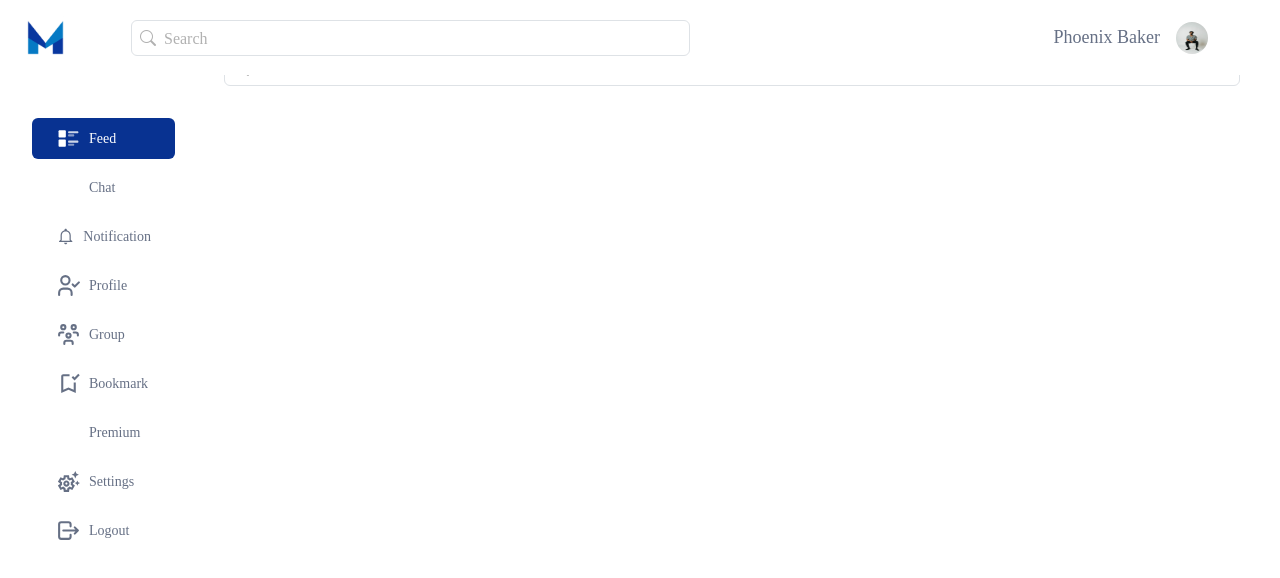
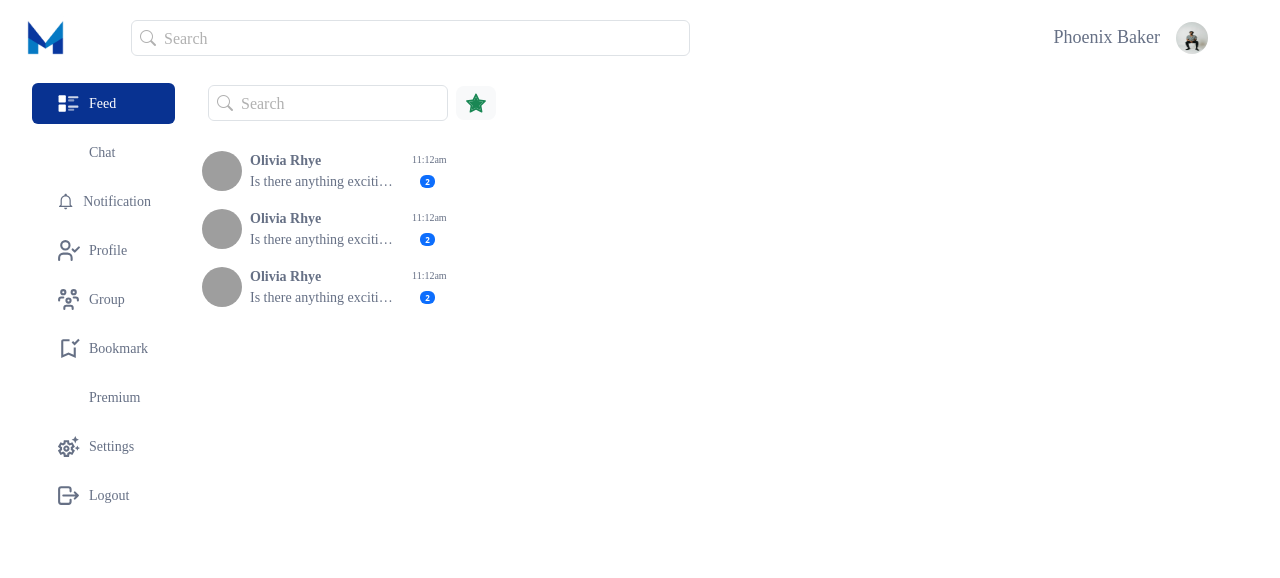
Before and after one commit to Izzy4999/Medly, a React (Vite) app: page / in a window 1280 px wide. Shown: the top 578 px of the page. Built offline with nearby package versions, Linux system fonts and the light colour scheme; grey boxes are pictures that could not be loaded; some icons are missing.

Commit message:
done chat list already about to start working on loaded chat

```diff
--- a/src/pages/homePage/HomePage.tsx
+++ b/src/pages/homePage/HomePage.tsx
@@ -169,19 +169,70 @@ const HomePage = () => {
         </div>
       </section>
       <section className="sidebar">
-        <div style={{ width: "159px", marginTop: "60px" }} className="fixed">
+        <div style={{ width: "159px", marginTop: "75px" }} className="fixed-top ms-4">
           <SideBar />
         </div>
       </section>
       <section>
-        <div style={{ marginLeft: "200px", marginTop: "50px" }}>
-          <div className="d-flex align-items.center">
-            <AppInput
-              name={"search"}
-              iconleft="bi bi-search"
-              placeholder="Search"
-            />
-            <AiTwotoneStar />
+        <div style={{ marginLeft: "170px" }}>
+            <div
+              className="d-flex align-items-center fixed-top ms-2"
+              style={{ width: "288px", left: "200px", top: "85px" }}
+            >
+              <AppInput
+                name={"search"}
+                iconleft="bi bi-search"
+                placeholder="Search"
+              />
+              <div className="px-2 py-1 bg-light rounded-3 ms-2 ">
+                <AiTwotoneStar className="text-success fs-4" />
+              </div>
+            </div>
+          <div style={{marginTop:"150px"}}>
+            <div className="scroll ms-2" style={{width:"346px"}}>
+              <div className="d-flex align-items-center mb-3">
+                <img src={prof} style={{ width:"40px", height:"40px"}} className="rounded-circle me-2" />
+                <div className="me-3" style={{width:"146px"}}>
+                  <p className="bold">Olivia Rhye</p>
+                  <p className="text-truncate">
+                    Is there anything exciting happening in your life that you'd
+                    like to share?
+                  </p>
+                </div>
+                <div>
+                  <p className="m-0" style={{fontSize:"10px"}}>11:12am</p>
+                  <span className="badge bg-primary m-0 ms-2" style={{fontSize:"8px"}}>2</span>
+                </div>
+              </div>
+              <div className="d-flex align-items-center mb-3">
+                <img src={prof} style={{ width:"40px", height:"40px"}} className="rounded-circle me-2" />
+                <div className="me-3" style={{width:"146px"}}>
+                  <p className="bold">Olivia Rhye</p>
+                  <p className="text-truncate">
+                    Is there anything exciting happening in your life that you'd
+                    like to share?
+                  </p>
+                </div>
+                <div>
+                  <p className="m-0" style={{fontSize:"10px"}}>11:12am</p>
+                  <span className="badge bg-primary m-0 ms-2" style={{fontSize:"8px"}}>2</span>
+                </div>
+              </div>
+              <div className="d-flex align-items-center mb-3">
+                <img src={prof} style={{ width:"40px", height:"40px"}} className="rounded-circle me-2" />
+                <div className="me-3" style={{width:"146px"}}>
+                  <p className="bold">Olivia Rhye</p>
+                  <p className="text-truncate">
+                    Is there anything exciting happening in your life that you'd
+                    like to share?
+                  </p>
+                </div>
+                <div>
+                  <p className="m-0" style={{fontSize:"10px"}}>11:12am</p>
+                  <span className="badge bg-primary m-0 ms-2" style={{fontSize:"8px"}}>2</span>
+                </div>
+              </div>
+            </div>
           </div>
         </div>
       </section>
```
